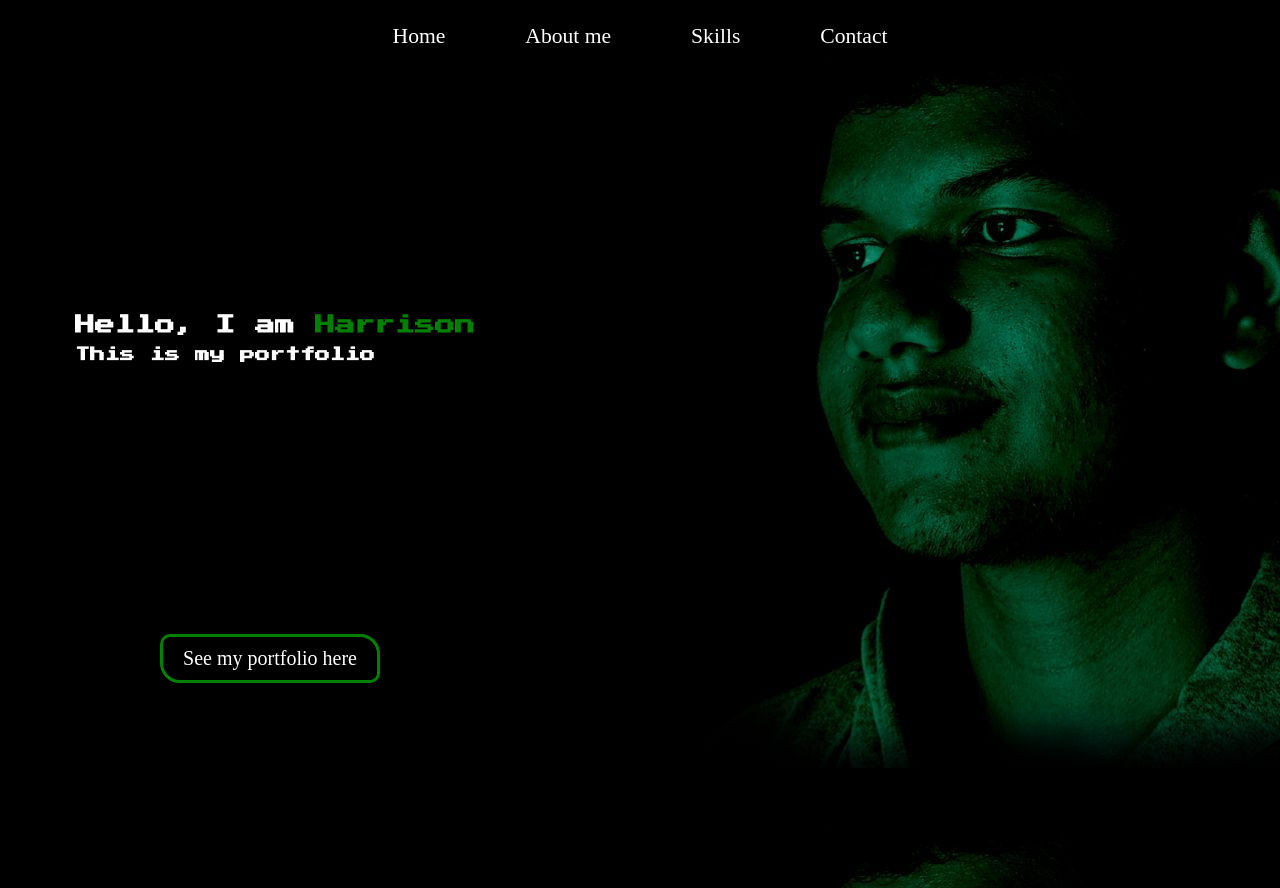
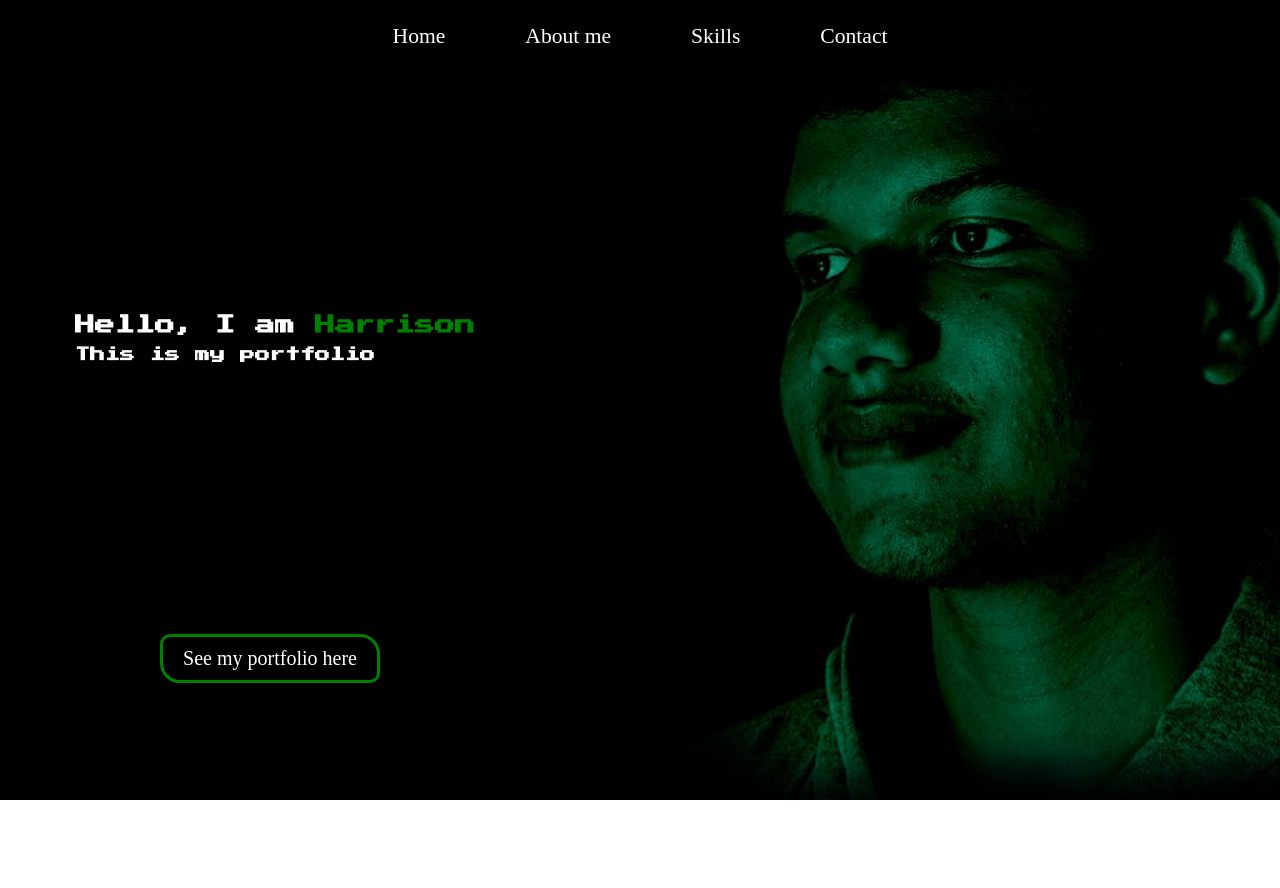
Before and after one commit to harry433443/portfolioharrison, a plain HTML site: page index.html in a window 1280 px wide. Drawn offline with Linux system fonts and the light colour scheme.

Commit message:
Update style.css

```diff
--- a/style.css
+++ b/style.css
@@ -8,16 +8,19 @@
    }
 
    .tela{
-    display: grid;
-    height: 100%;
+    background-image: url(mee.jpg);
+    background-size: cover;
+    background-position: center;
+    height: 100vh;
     width: 100%;
+
    }
 
    span{
     color: green;
    }
 body{
-    background-image: url(mee.jpg);
+
 }
 
 .meio{
```
